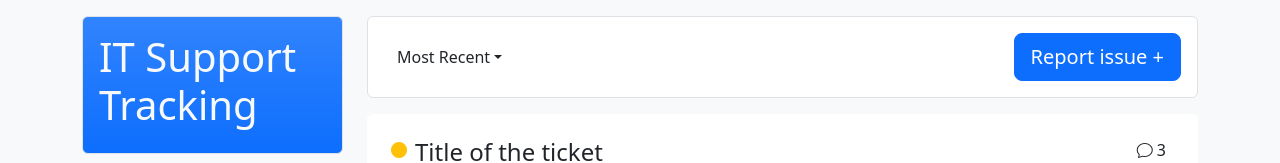
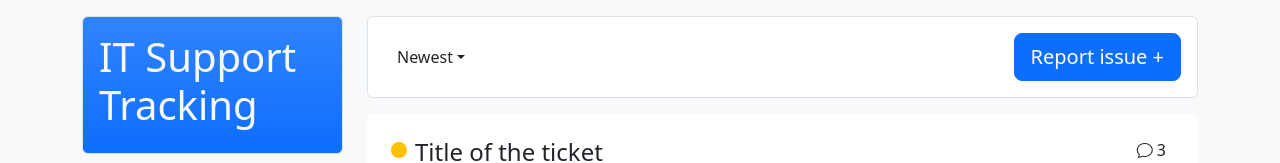
Before and after one commit to iO-Academy/IT-bug-tracking-FE, a React (Vite) app: page / in a window 1280 px wide. Shown: the top 163 px of the page. Built offline with nearby package versions, Linux system fonts and the light colour scheme.

Commit message:
Order dropdown

```diff
--- a/src/IssuesList/index.jsx
+++ b/src/IssuesList/index.jsx
@@ -10,16 +10,25 @@ function IssuesList({makeToast}) {
     const [showIssueModal, setShowIssueModal] = useState(false)
     const [showCreateModal, setShowCreateModal] = useState(false)
     const [showOrderDropdown, setShowOrderDropdown] = useState(false)
+    const [sortOrder, setSortOrder] = useState('')
 
     const getIssues = async () => {
-        const response = await fetch('issues.json')
+        let request = {}
+        const tags = ''
+        const severity = []
+        tags && (request.tags = tags)
+        severity.length && (request.severity = severity)
+        sortOrder && (request.order = sortOrder)
+
+        const params = new URLSearchParams(request)
+        const response = await fetch(`issues.json?${params}`)
         const data = await response.json()
         setIssues(data.issues)
     }
 
     useEffect(() => {
         getIssues()
-    }, []);
+    }, [sortOrder]);
 
     useEffect(() => {
         if (selectedIssue != null) {
@@ -43,19 +52,34 @@ function IssuesList({makeToast}) {
 
     const toggleOrderDropdown = () => setShowOrderDropdown(!showOrderDropdown)
 
+    const changeSortOrder = (event) => {
+        event.preventDefault()
+        setSortOrder(event.target.id)
+        setShowOrderDropdown(false)
+    }
+
+    const sortOrderNameMap = {
+        "": "Newest",
+        "newest": "Newest",
+        "oldest": "Oldest",
+        "severity": "Most Severe",
+        "comments": "Most Comments"
+    }
+
     return (
         <>
             <main className="col-9">
                 <div className="border rounded bg-white p-3 mb-3 d-flex justify-content-between align-items-center">
                     <div className="dropdown">
-                        <button className={"btn btn-white dropdown-toggle" + (showOrderDropdown ? " show" : "")} type="button" data-bs-toggle="dropdown" aria-expanded={showOrderDropdown} onClick={toggleOrderDropdown}>
-                            Most Recent
+                        <button className={"btn btn-white dropdown-toggle" + (showOrderDropdown ? " show" : "")} type="button"
+                                data-bs-toggle="dropdown" aria-expanded={showOrderDropdown} onClick={toggleOrderDropdown}>
+                            { sortOrderNameMap[sortOrder] }
                         </button>
                         <ul className={"dropdown-menu" + (showOrderDropdown ? " show" : "")}>
-                            <li><a className="dropdown-item" href="#">Most Recent</a></li>
-                            <li><a className="dropdown-item" href="#">Oldest</a></li>
-                            <li><a className="dropdown-item" href="#">Most Severe</a></li>
-                            <li><a className="dropdown-item" href="#">Most Comments</a></li>
+                            <li><a className="dropdown-item" id="newest" onClick={changeSortOrder} href="#">{ sortOrderNameMap["newest"] }</a></li>
+                            <li><a className="dropdown-item" id="oldest" onClick={changeSortOrder} href="#">{ sortOrderNameMap["oldest"] }</a></li>
+                            <li><a className="dropdown-item" id="severity" onClick={changeSortOrder} href="#">{ sortOrderNameMap["severity"] }</a></li>
+                            <li><a className="dropdown-item" id="comments" onClick={changeSortOrder} href="#">{ sortOrderNameMap["comments"] }</a></li>
                         </ul>
                     </div>
                     <button className="float-end btn btn-primary btn-lg" data-bs-toggle="modal" data-bs-target="#exampleModal"
```
